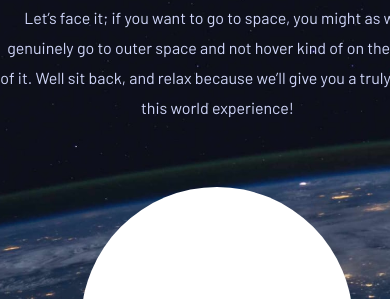
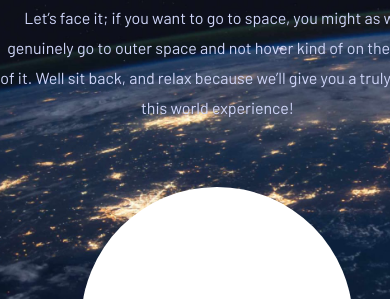
Before and after one commit to altindaselif/26-space-tourism-website-main, a plain HTML site: page index.html in a window 390 px wide. Shown: the part 475-774 px from the top of the page. Drawn offline with nearby package versions, Linux system fonts and the light colour scheme; no server answers; a web font is replaced by a local one.

Commit message:
Code review fixes

```diff
--- a/style.css
+++ b/style.css
@@ -511,10 +511,6 @@ img {
 /******************************************/
 @media (max-width: 48em) {
   /* --- COMMON STYLES --- */
-  body {
-    background-attachment: scroll;
-  }
-
   .header-container {
     padding: 0 0 0 4rem;
     gap: 4rem;
```
Also changed, not shown: mobile-screenshot.png (added), 2 other files.
